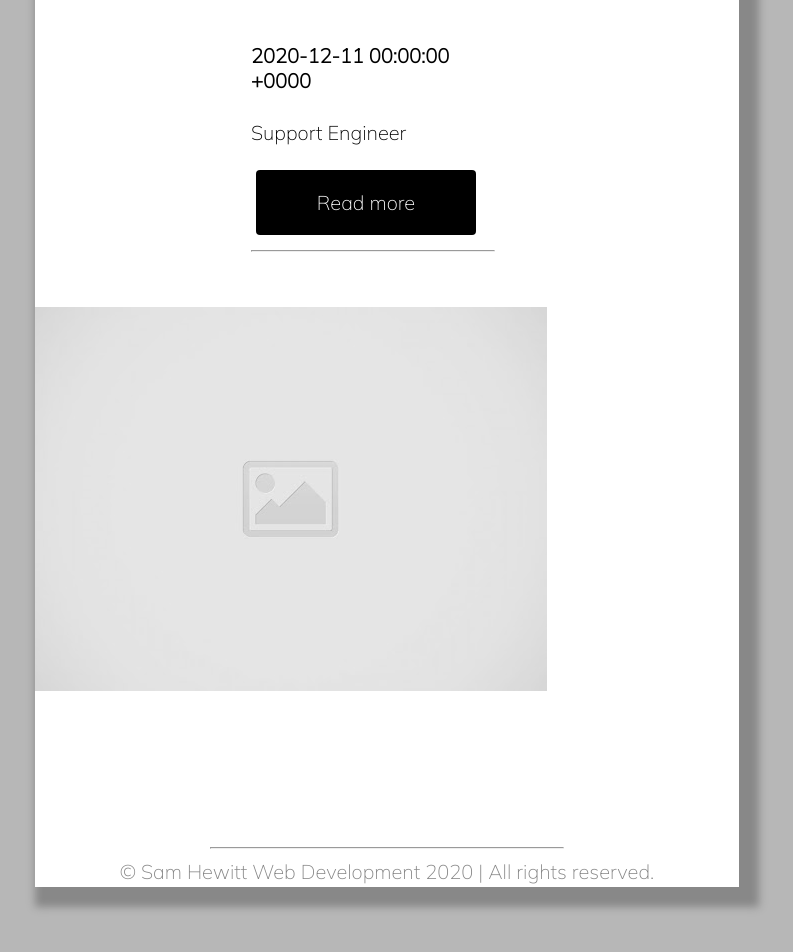
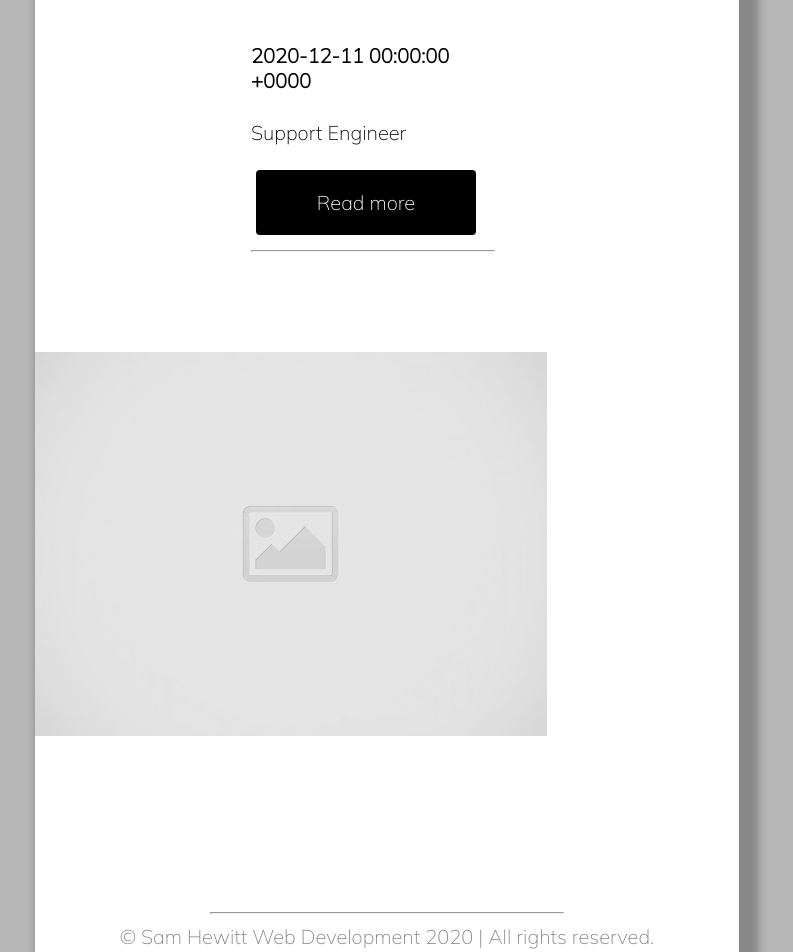
Before and after one commit to SamHewitt/CloudCannonPortfolio, a Jekyll site: the page built from portfolio/index.html, in a window 1280 px wide. Shown: the part 1130-2082 px from the top of the page, without its empty margins (253-1046 px from the left). Built offline with Jekyll 4.4.1, drawn with Linux system fonts in a browser that asks for light colours; some web fonts are replaced.

Commit message:
Updated 'portfolio/index.html' via CloudCannon

```diff
--- a/portfolio/index.html
+++ b/portfolio/index.html
@@ -4,24 +4,23 @@
 navigation_weight: 1
 ---
 
-
-
 <section class="homeBlog">
     <ul>
     {% for post in site.posts %}
-    <br>
+    <br />
     <li><h2>{{post.title}}</h2>
-    <img src="{{post.image}}" class="postImage"/>
+    <img src="{{post.image}}" class="postImage" />
     <h4>{{post.date}}</h4>
     <p class="excerptClass">{{post.excerpt | truncate: 200}}</p>
     <a href="{{ post.url }}" class="button"><span>Read more</span></a>
     </li>
-    <hr class="blog-hr">
-    <br>
+    <hr class="blog-hr" />
+    <br />
     {% endfor %}
     </ul>
 
 </section>
 <div class="content editable">
-<a href="./contact.html" class="content editable"><img src="/images/placeholder.jpg" ></a>
+    <p>&nbsp;</p>
+    <p><a class="content" href="/contact.html"><img src="/images/placeholder.jpg" width="512" height="384" /></a></p>
 </div>
```
